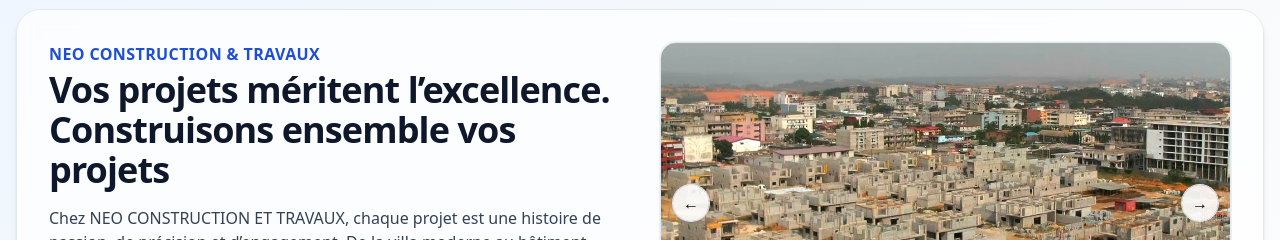
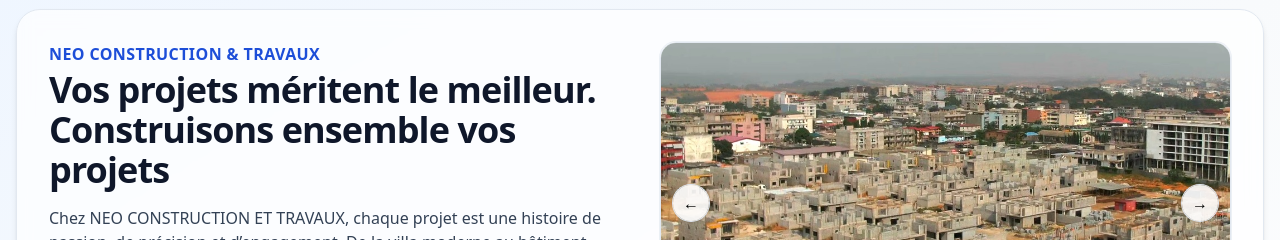
Before and after one commit to guialain/neo-ct-site, a React (Vite) app: page / in a window 1280 px wide. Shown: the part 136-376 px from the top of the page. Built offline with nearby package versions, Linux system fonts and the light colour scheme.

Commit message:
chore: deploy

```diff
--- a/src/pages/Home.jsx
+++ b/src/pages/Home.jsx
@@ -116,7 +116,7 @@ export default function Home() {
                 </p>
 
                 <h1 className="mt-1 text-xl sm:text-2xl md:text-3xl lg:text-4xl font-extrabold tracking-tight text-slate-900 leading-tight">
-                  Vos projets méritent l’excellence.
+                  Vos projets méritent le meilleur.
                   <br className="hidden sm:block" />
                   <span className="block">Construisons ensemble vos projets</span>
                 </h1>
```
